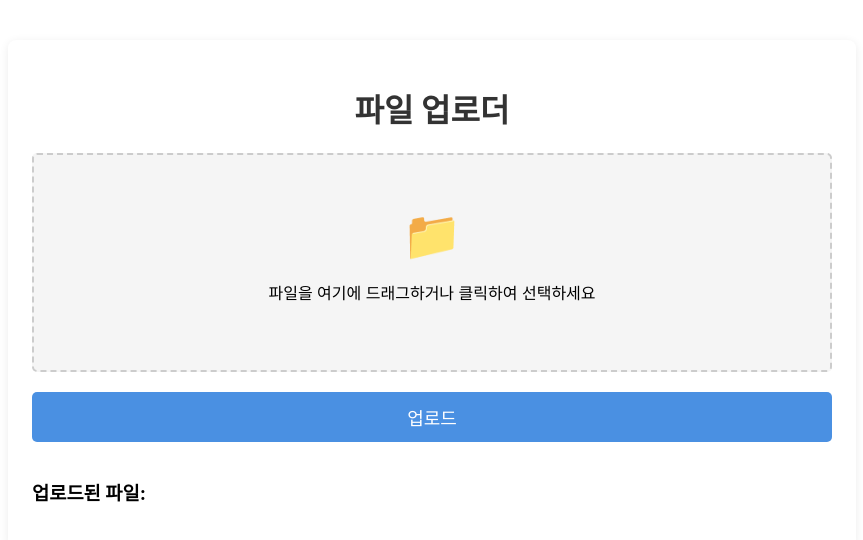
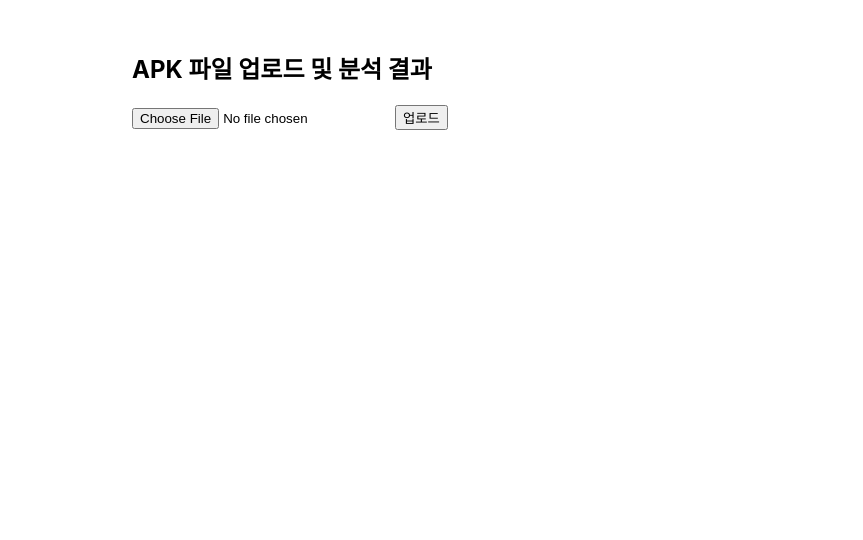
Before and after one commit to 32213160/CapstoneProject1, a React (Create React App) app: page /parsingresult in a window 1280 px wide. Shown: the top 540 px of the page, without its empty margins (208-1071 px from the left). Built offline with nearby package versions, Linux system fonts and the light colour scheme.

Commit message:
postman을 이용한 /upload 기능 추가

```diff
--- a/package.json
+++ b/package.json
@@ -7,6 +7,7 @@
     "@testing-library/jest-dom": "^6.6.3",
     "@testing-library/react": "^16.2.0",
     "@testing-library/user-event": "^13.5.0",
+    "axios": "^1.9.0",
     "cors": "^2.8.5",
     "http-proxy-middleware": "^3.0.5",
     "react": "^19.0.0",
--- a/src/components/FileUpload/FileUpload.js
+++ b/src/components/FileUpload/FileUpload.js
@@ -1,36 +1,39 @@
-// src/components/FileUpload/FileUpload.js
-import React, { useState, useRef } from 'react';
-import { uploadAndAnalyzeFile as uploadFileForScan } from '../../services/ApiService';
+// FileUpload.js
+import React, { useRef, useState } from 'react';
 
 function FileUpload({ onUploadComplete }) {
-  const [file, setFile] = useState(null);
+  const fileInputRef = useRef(null);
   const [uploading, setUploading] = useState(false);
   const [error, setError] = useState(null);
-  const fileInputRef = useRef(null);
-
-  const handleFileChange = (e) => {
-    if (e.target.files && e.target.files[0]) {
-      setFile(e.target.files[0]);
-      setError(null);
-    }
-  };
 
   const handleUpload = async () => {
-    if (!file) {
+    if (!fileInputRef.current || !fileInputRef.current.files[0]) {
       setError('파일을 선택해주세요.');
       return;
     }
+    setError(null);
+    setUploading(true);
+
+    // Postman 코드 그대로
+    const formdata = new FormData();
+    formdata.append("file", fileInputRef.current.files[0], fileInputRef.current.files[0].name);
+
+    const requestOptions = {
+      method: "POST",
+      body: formdata,
+      redirect: "follow"
+    };
 
     try {
-      setUploading(true);
-      const result = await uploadFileForScan(file);
+      const response = await fetch("http://54.180.122.103:8080/upload", requestOptions);
+      if (!response.ok) {
+        const errText = await response.text();
+        throw new Error(`서버 오류 (${response.status}): ${errText}`);
+      }
+      const result = await response.json();
       setUploading(false);
-      setFile(null);
-      // 파일 입력 초기화
-      if (fileInputRef.current) fileInputRef.current.value = '';
-
-      // 결과를 상위 컴포넌트로 전달
       if (onUploadComplete) onUploadComplete(result);
+      fileInputRef.current.value = '';
     } catch (err) {
       setError('파일 업로드 중 오류가 발생했습니다.');
       setUploading(false);
@@ -38,26 +41,16 @@ function FileUpload({ onUploadComplete }) {
   };
 
   return (
-    <div className="fileUploadContainer">
-      <h3>APK 파일 분석</h3>
-      <div className="uploadControls">
+    <div>
       <input
         type="file"
         ref={fileInputRef}
-          onChange={handleFileChange}
         accept=".apk"
-          disabled={uploading}
       />
-        <button
-          className="uploadButton"
-          onClick={handleUpload}
-          disabled={!file || uploading}
-        >
-          {uploading ? '분석 중...' : '파일 분석'}
+      <button onClick={handleUpload} disabled={uploading}>
+        {uploading ? '업로드 중...' : '업로드'}
       </button>
-      </div>
-      {error && <div className="error">{error}</div>}
-      {file && <div className="selectedFile">선택된 파일: {file.name}</div>}
+      {error && <div style={{ color: 'red' }}>{error}</div>}
     </div>
   );
 }
--- a/src/pages/ParsingResult.js
+++ b/src/pages/ParsingResult.js
@@ -1,253 +1,97 @@
+// src/components/ParsingResult.js
 import React, { useRef, useState } from 'react';
 
 function ParsingResult() {
-  const [selectedFile, setSelectedFile] = useState(null);
-  const [uploadedFiles, setUploadedFiles] = useState([]);
+  const fileInputRef = useRef(null);
+  const [selectedFileName, setSelectedFileName] = useState('');
+  const [result, setResult] = useState(null);
   const [uploading, setUploading] = useState(false);
-  const [progress, setProgress] = useState(0);
-  const [alert, setAlert] = useState({ message: '', type: '' });
-  const [result, setResult] = useState(null);
-  const fileInputRef = useRef();
+  const [error, setError] = useState('');
 
-  // 파일 선택/드래그 처리
+  // 파일 선택 시 파일명 표시
   const handleFileChange = (e) => {
-    if (e.target.files && e.target.files.length > 0) {
-      setSelectedFile(e.target.files[0]);
+    if (e.target.files && e.target.files[0]) {
+      setSelectedFileName(e.target.files[0].name);
       setResult(null);
-      setAlert({ message: '', type: '' });
+      setError('');
     }
   };
 
-  const handleDrop = (e) => {
-    e.preventDefault();
-    if (e.dataTransfer.files && e.dataTransfer.files.length > 0) {
-      setSelectedFile(e.dataTransfer.files[0]);
+  // 업로드 버튼 클릭 시 Postman 코드 그대로 실행
+  const handleUpload = async () => {
+    if (!fileInputRef.current || !fileInputRef.current.files[0]) {
+      setError('업로드할 파일을 선택하세요.');
+      return;
+    }
+    setUploading(true);
+    setError('');
     setResult(null);
-      setAlert({ message: '', type: '' });
+
+    // Postman 코드 그대로
+    const formdata = new FormData();
+    formdata.append(
+      "file",
+      fileInputRef.current.files[0],
+      fileInputRef.current.files[0].name // 실제 파일명 사용
+    );
+
+    const requestOptions = {
+      method: "POST",
+      body: formdata,
+      redirect: "follow"
+    };
+
+    try {
+      const response = await fetch("http://54.180.122.103:8080/upload", requestOptions);
+      if (!response.ok) {
+        const errorText = await response.text();
+        throw new Error(`서버 오류 (${response.status}): ${errorText}`);
+      }
+      const json = await response.json();
+      setResult(json);
+    } catch (err) {
+      setError('파일 업로드 중 오류가 발생했습니다.\n' + err.message);
+    } finally {
+      setUploading(false);
+      // 파일 input 초기화
+      if (fileInputRef.current) fileInputRef.current.value = '';
+      setSelectedFileName('');
     }
   };
 
-  const handleDragOver = (e) => {
-    e.preventDefault();
-  };
-
-  // 업로드 함수
-  const handleUpload = () => {
-    if (!selectedFile) {
-      showAlert('업로드할 파일을 선택하세요.', 'danger');
-      return;
-    }
-
-    setUploading(true);
-    setProgress(0);
-    setResult(null);
-    setAlert({ message: '', type: '' });
-
-    const formData = new FormData();
-    formData.append('file', selectedFile);
-
-    const xhr = new XMLHttpRequest();
-
-    xhr.upload.addEventListener('progress', function (e) {
-      if (e.lengthComputable) {
-        setProgress(Math.round((e.loaded / e.total) * 100));
-      }
-    });
-
-    xhr.onreadystatechange = function () {
-      if (xhr.readyState === 4) {
-        setUploading(false);
-        setProgress(0);
-
-        if (xhr.status === 200) {
-          let response;
-          try {
-            response = JSON.parse(xhr.responseText);
-          } catch (e) {
-            showAlert('서버 응답 파싱 오류', 'danger');
-            return;
-          }
-          showAlert('업로드 성공!', 'success');
-          setResult(response);
-          addFileToList(selectedFile.name);
-          setSelectedFile(null);
-        } else {
-          let errorMsg = '파일 업로드 중 오류가 발생했습니다.';
-          try {
-            const response = JSON.parse(xhr.responseText);
-            if (response.message) {
-              errorMsg = response.message;
-            }
-          } catch (e) {
-            // ignore parsing error
-          }
-          showAlert('Error: ' + errorMsg, 'danger');
-        }
-      }
-    };
-
-    // 절대경로로 요청 (CORS 허용 필요)
-    xhr.open('POST', 'http://54.180.122.103:8080/upload', true);
-    xhr.send(formData);
-  };
-
-  // 알림 표시
-  const showAlert = (message, type) => {
-    setAlert({ message, type });
-    setTimeout(() => setAlert({ message: '', type: '' }), 3000);
-  };
-
-  // 업로드된 파일 목록에 추가
-  const addFileToList = (fileName) => {
-    setUploadedFiles((prev) => [
-      ...prev,
-      { name: fileName, timestamp: new Date().toLocaleString() },
-    ]);
-  };
-
   return (
-    <div style={{
-      maxWidth: 800,
-      margin: '40px auto',
-      padding: 24,
-      background: '#fff',
-      borderRadius: 8,
-      boxShadow: '0 2px 10px rgba(0,0,0,0.08)'
-    }}>
-      <h1 style={{ textAlign: 'center', color: '#333' }}>파일 업로더</h1>
-
-      <div
-        className="upload-area"
-        style={{
-          border: '2px dashed #ccc',
-          borderRadius: 5,
-          padding: 50,
-          textAlign: 'center',
-          margin: '20px 0',
-          cursor: 'pointer',
-          transition: 'background-color 0.3s',
-          background: '#f5f5f5'
-        }}
-        onClick={() => fileInputRef.current.click()}
-        onDrop={handleDrop}
-        onDragOver={handleDragOver}
-      >
-        <div style={{ fontSize: 48, color: '#4a90e2', marginBottom: 10 }}>📁</div>
-        <p>파일을 여기에 드래그하거나 클릭하여 선택하세요</p>
+    <div style={{ maxWidth: 600, margin: '0 auto', padding: 30 }}>
+      <h2>APK 파일 업로드 및 분석 결과</h2>
       <input
         type="file"
-          id="file-input"
-          style={{ display: 'none' }}
         ref={fileInputRef}
+        accept=".apk"
         onChange={handleFileChange}
+        style={{ marginBottom: 10 }}
       />
-        {selectedFile && (
+      <button onClick={handleUpload} disabled={uploading} style={{ marginLeft: 10 }}>
+        {uploading ? '업로드 중...' : '업로드'}
+      </button>
+      {selectedFileName && (
         <div style={{ marginTop: 10, color: '#333' }}>
-            <strong>선택된 파일:</strong> {selectedFile.name}
+          선택된 파일: <b>{selectedFileName}</b>
         </div>
       )}
-      </div>
-
-      {/* 진행률 바 */}
-      <div
-        className="progress-container"
-        style={{
-          width: '100%',
-          marginTop: 20,
-          display: uploading ? 'block' : 'none'
-        }}
-      >
-        <div
-          className="progress-bar"
-          style={{
-            height: 20,
-            backgroundColor: '#4a90e2',
-            width: `${progress}%`,
-            borderRadius: 5,
-            textAlign: 'center',
-            color: 'white',
-            lineHeight: '20px',
-            transition: 'width 0.3s'
-          }}
-        >
-          {progress}%
-        </div>
-      </div>
-
-      {/* 알림 */}
-      {alert.message && (
-        <div
-          className={`alert alert-${alert.type}`}
-          style={{
-            backgroundColor: alert.type === 'success' ? '#d4edda' : '#f8d7da',
-            color: alert.type === 'success' ? '#155724' : '#721c24',
-            padding: 15,
-            marginBottom: 20,
-            borderRadius: 5
-          }}
-        >
-          {alert.message}
+      {error && (
+        <div style={{ color: 'red', marginTop: 15, whiteSpace: 'pre-line' }}>
+          {error}
         </div>
       )}
-
-      <button
-        onClick={handleUpload}
-        disabled={uploading || !selectedFile}
-        style={{
-          width: '100%',
-          padding: '12px 0',
-          background: '#4a90e2',
-          color: '#fff',
-          border: 'none',
-          borderRadius: 5,
-          fontSize: 18,
-          cursor: uploading ? 'not-allowed' : 'pointer',
-          marginBottom: 16
-        }}
-      >
-        {uploading ? '업로드 중...' : '업로드'}
-      </button>
-
-      {/* 업로드된 파일 목록 */}
-      <div className="uploaded-files" style={{ marginTop: 20 }}>
-        <h3>업로드된 파일:</h3>
-        <div id="file-list">
-          {uploadedFiles.map((file, idx) => (
-            <div
-              key={idx}
-              className="file-item"
-              style={{
-                backgroundColor: '#f9f9f9',
-                borderRadius: 5,
-                padding: 10,
-                marginBottom: 10,
-                display: 'flex',
-                justifyContent: 'space-between',
-                alignItems: 'center'
-              }}
-            >
-              <span className="file-name" style={{ wordBreak: 'break-all' }}>
-                {file.name}
-              </span>
-              <small style={{ marginLeft: 10, color: '#666' }}>
-                {file.timestamp}
-              </small>
-            </div>
-          ))}
-        </div>
-      </div>
-
-      {/* 파싱 결과(JSON) */}
       {result && (
-        <div style={{
+        <div style={{ marginTop: 20 }}>
+          <h4>서버 응답(JSON):</h4>
+          <pre style={{
             background: '#f4f4f4',
-          borderRadius: 8,
-          padding: 20,
-          marginTop: 20,
-          overflowX: 'auto'
+            padding: 15,
+            borderRadius: 6,
+            maxHeight: 400,
+            overflow: 'auto'
           }}>
-          <h3>파싱 결과 (JSON)</h3>
-          <pre style={{ whiteSpace: 'pre-wrap', wordBreak: 'break-all' }}>
             {JSON.stringify(result, null, 2)}
           </pre>
         </div>
```
Also changed, not shown: src/services/ApiService.js (+4 -7 lines), 2 other files (tests, documents, lock files or other folders). Lines whose indentation alone changed are shown as unchanged.
